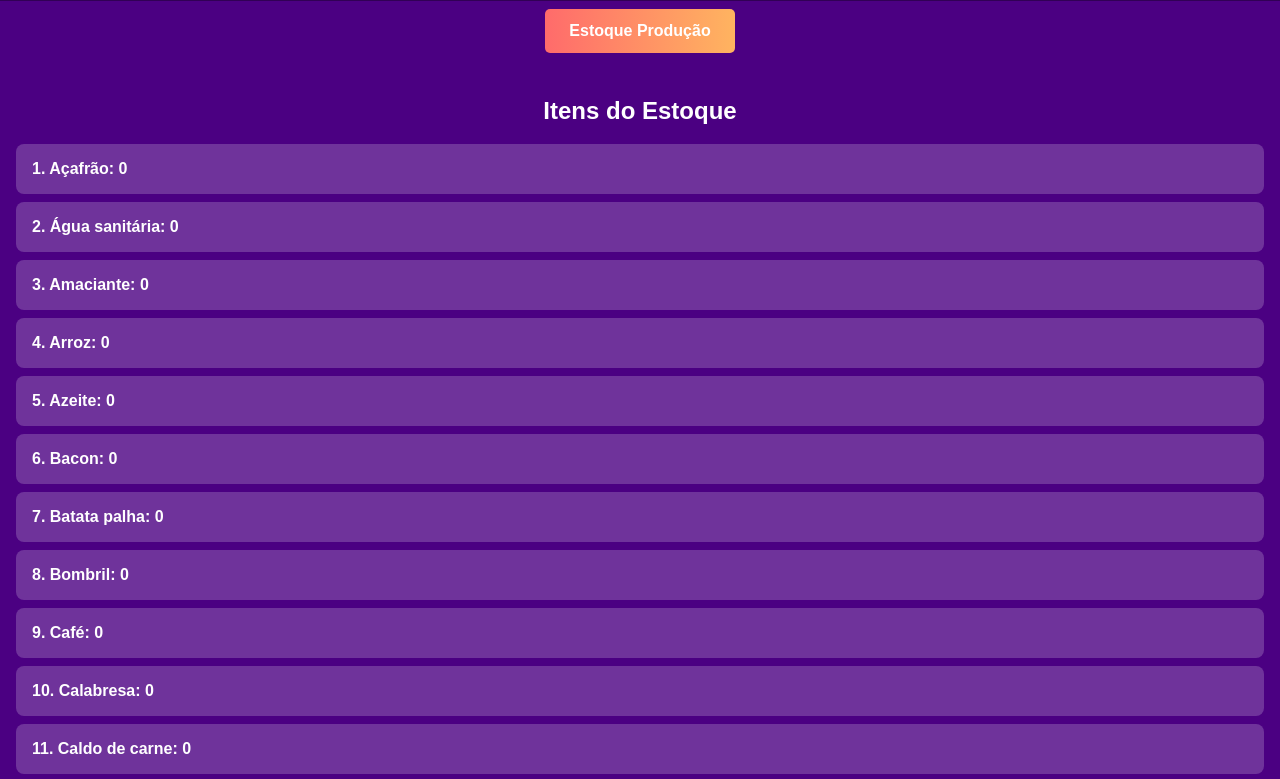
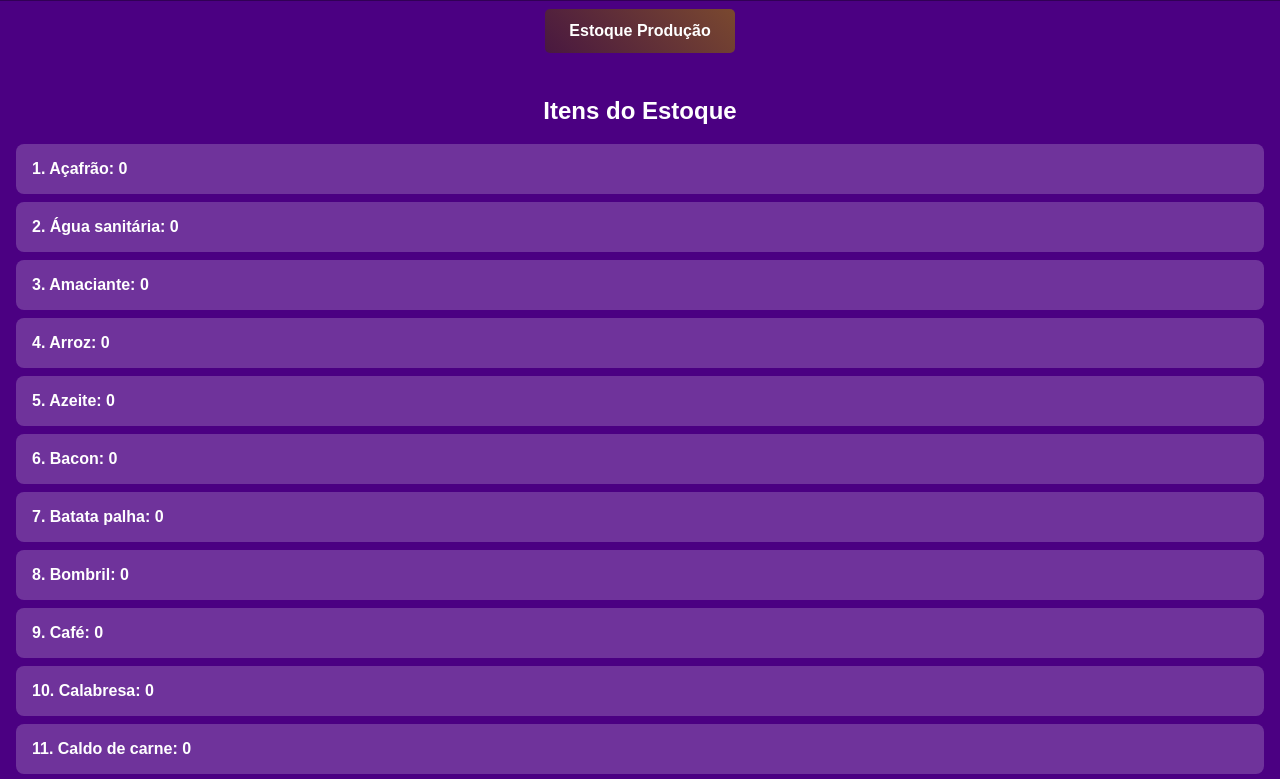
Before and after one commit to delifrio/fastfoodEstoque2.0, a plain HTML site: page index.html in a window 1280 px wide. Shown: the part 64-843 px from the top of the page. Drawn offline with Linux system fonts and the light colour scheme.

Commit message:
Update styles.css

```diff
--- a/styles.css
+++ b/styles.css
@@ -114,7 +114,7 @@ footer {
 }
 
 #abrir-popup {
-    background: linear-gradient(270deg, #ff6b6b, #ffa07a, #ffcc5c, #ff6b6b);
+    background: linear-gradient(45deg, #3b0a45, #ffcc00);
     background-size: 400% 400%;
     animation: gradient-slide 5s ease infinite;
     color: white;
```
